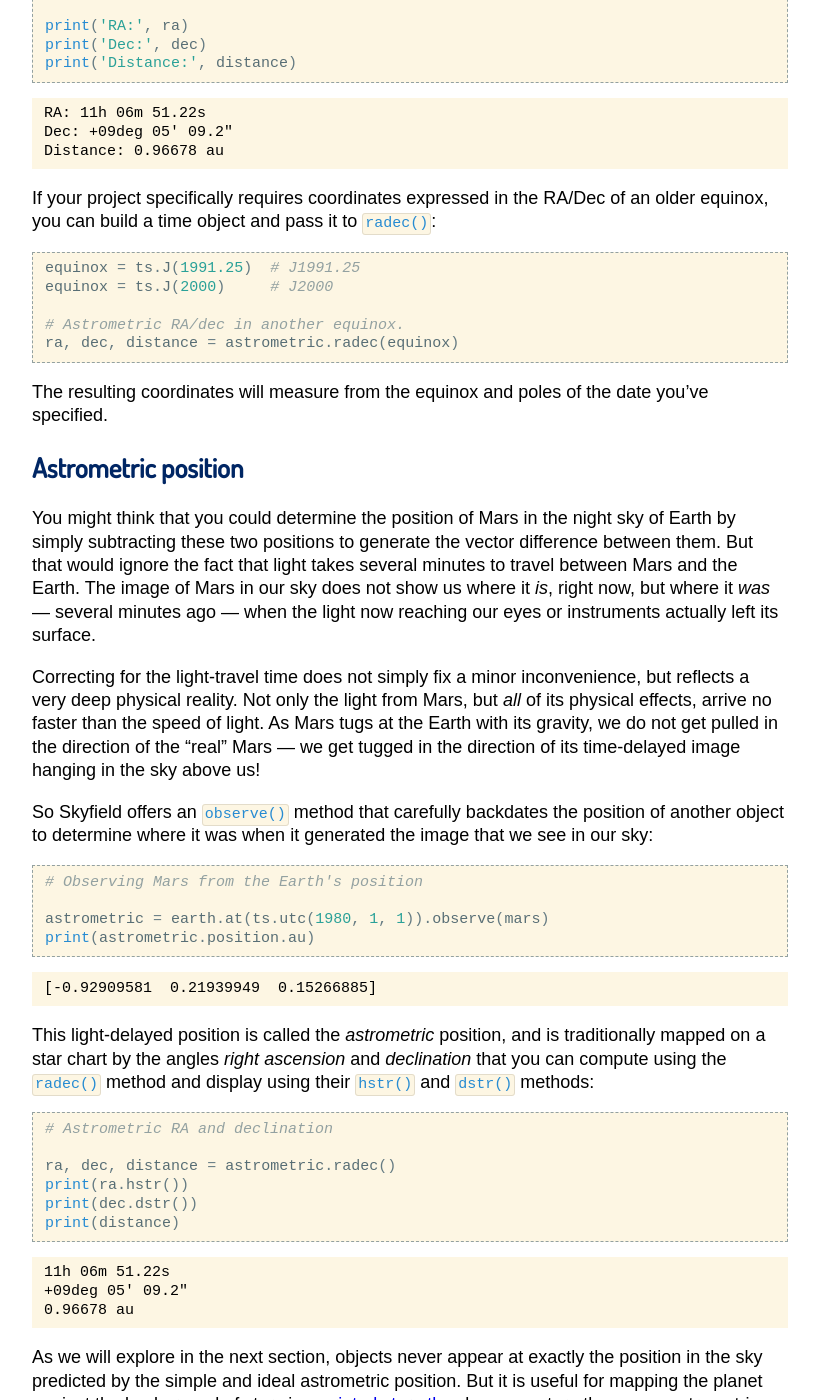
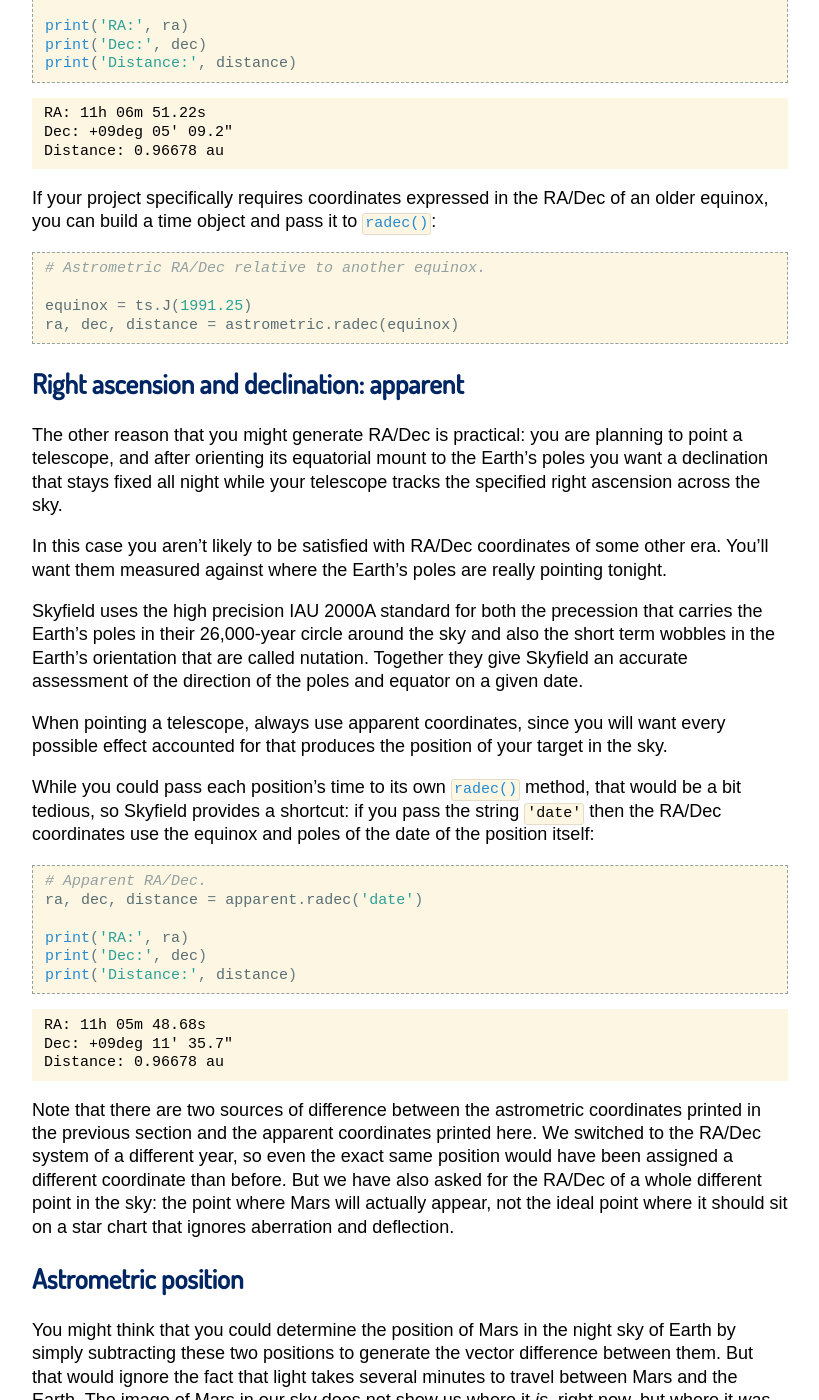
Before and after one commit to skyfielders/python-skyfield, a Sphinx documentation site: the page built from skyfield/documentation/positions.rst, in a window 1280 px wide and 1400 px high, scrolled down 6192 px. Shown: the whole window, without its empty margins (230-1049 px from the left). Built offline with Sphinx 7.4.7, drawn with Linux system fonts in a browser that asks for light colours; some web fonts are replaced; some of the changed text lies outside the part shown.

Commit message:
Explain apparent right RA/Dec

```diff
--- a/skyfield/documentation/positions.rst
+++ b/skyfield/documentation/positions.rst
@@ -373,7 +373,7 @@ they are entirely unsuitable for star charts,
 which are supposed to be independent of any particular day of the year.
 
 For this reason,
-always generate reference RA/dec coordinates
+always generate reference RA/Dec coordinates
 from astrometric Skyfield positions,
 never from apparent positions.
 
@@ -394,7 +394,7 @@ without an argument:
 
 .. testcode::
 
-    # Astrometric RA/dec.
+    # Astrometric RA/Dec.
     ra, dec, distance = astrometric.radec()
 
     print('RA:', ra)
@@ -411,21 +411,78 @@ If your project specifically requires coordinates
 expressed in the RA/Dec of an older equinox,
 you can build a time object and pass it to  :meth:`~ICRF.radec()`:
 
-.. TODO
+.. testcode::
 
-    equinox = ts.B(1900)     # B1900
-    equinox = ts.B(1950)     # B1950
+    # Astrometric RA/Dec relative to another equinox.
+
+    equinox = ts.J(1991.25)
+    ra, dec, distance = astrometric.radec(equinox)
+
+Right ascension and declination: apparent
+=========================================
+
+The other reason that you might generate RA/Dec is practical:
+you are planning to point a telescope,
+and after orienting its equatorial mount to the Earth’s poles
+you want a declination that stays fixed all night
+while your telescope tracks the specified right ascension across the sky.
+
+In this case you aren’t likely to be satisfied
+with RA/Dec coordinates of some other era.
+You’ll want them measured against where the Earth’s poles
+are really pointing tonight.
+
+Skyfield uses the high precision IAU 2000A standard
+for both the precession that carries the Earth’s poles
+in their 26,000-year circle around the sky
+and also the short term wobbles in the Earth’s orientation
+that are called nutation.
+Together they give Skyfield an accurate assessment
+of the direction of the poles and equator
+on a given date.
+
+When pointing a telescope,
+always use apparent coordinates,
+since you will want every possible effect accounted for
+that produces the position of your target in the sky.
+
+While you could pass each position’s time
+to its own :meth:`~ICRF.radec()` method,
+that would be a bit tedious,
+so Skyfield provides a shortcut:
+if you pass the string ``'date'``
+then the RA/Dec coordinates use the equinox and poles
+of the date of the position itself:
 
 .. testcode::
 
-    equinox = ts.J(1991.25)  # J1991.25
-    equinox = ts.J(2000)     # J2000
+    # Apparent RA/Dec.
+    ra, dec, distance = apparent.radec('date')
 
-    # Astrometric RA/dec in another equinox.
-    ra, dec, distance = astrometric.radec(equinox)
+    print('RA:', ra)
+    print('Dec:', dec)
+    print('Distance:', distance)
 
-The resulting coordinates will measure
-from the equinox and poles of the date you’ve specified.
+.. testoutput::
+
+    RA: 11h 05m 48.68s
+    Dec: +09deg 11' 35.7"
+    Distance: 0.96678 au
+
+.. “is compounded of?”
+
+Note that there are two sources of difference
+between the astrometric coordinates printed in the previous section
+and the apparent coordinates printed here.
+We switched to the RA/Dec system of a different year,
+so even the exact same position
+would have been assigned a different coordinate than before.
+But we have also asked for the RA/Dec of a whole different point in the sky:
+the point where Mars will actually appear,
+not the ideal point where it should sit on a star chart
+that ignores aberration and deflection.
+
+.. TODO hour angle. xp yp. polar motion.
 
 Astrometric position
 ====================
```
